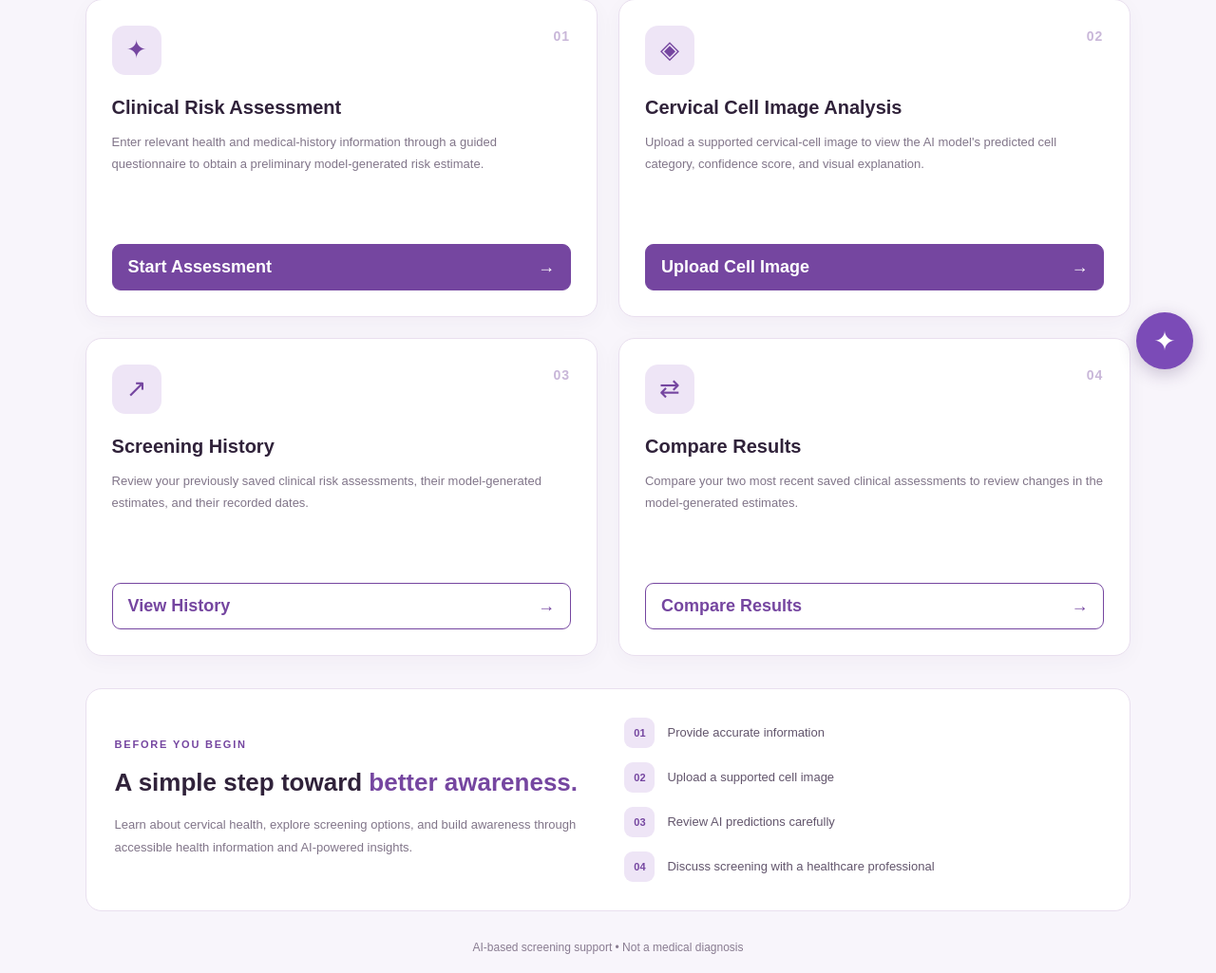
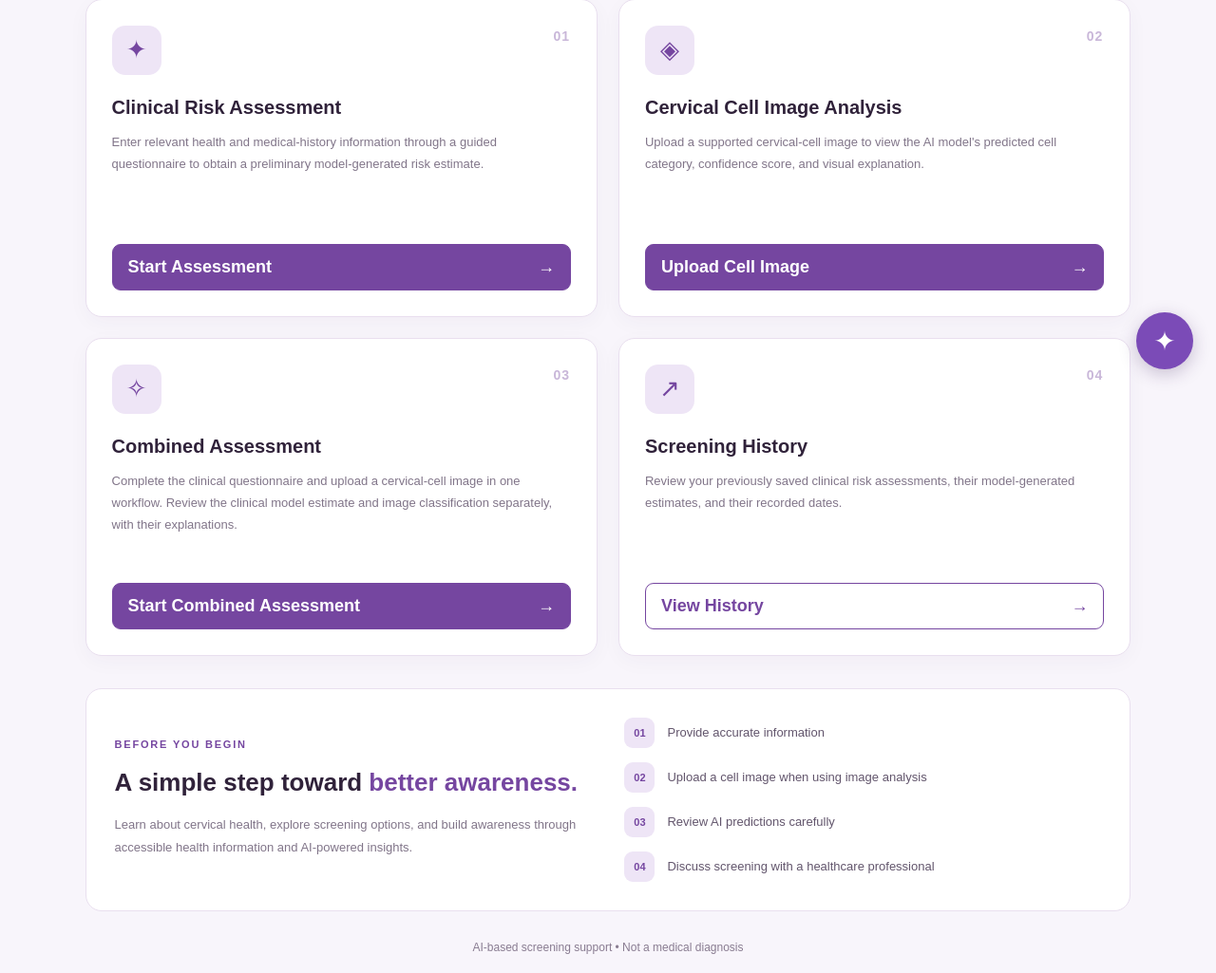
Before and after one commit to saloni-016/Cervi-AI, a Flask app: page /choose in a window 1280 px wide. Shown: the part 387-1412 px from the top of the page at 95% size. Run offline with Flask 3, Linux system fonts and the light colour scheme; the visitor is signed in with stand-in values (Sample User, id 1); parts of the project's set-up code (start-up, migrations or seed data) failed here and were passed over.

Commit message:
Update choose.html

```diff
--- a/templates/choose.html
+++ b/templates/choose.html
@@ -542,13 +542,39 @@ font-size: 17px;
 
             </article>
 
-            <!-- Screening history -->
+
+
+            <!-- Combined assessment -->
+
+            <article class="dashboard-card">
+
+                <div class="card-icon">✧</div>
+
+                <div class="card-number">03</div>
+
+                <h2>Combined Assessment</h2>
+
+                <p>
+                    Complete the clinical questionnaire and upload a
+                    cervical-cell image in one workflow. Review the
+                    clinical model estimate and image classification
+                    separately, with their explanations.
+                </p>
+
+                <a href="{{ url_for('combined_assessment') }}"
+                   class="card-button">
+                    <span>Start Combined Assessment</span>
+                    <span>→</span>
+                </a>
+
+            </article>
+<!-- Screening history -->
 
             <article class="dashboard-card">
 
                 <div class="card-icon">↗</div>
 
-                <div class="card-number">03</div>
+                <div class="card-number">04</div>
 
                 <h2>Screening History</h2>
 
@@ -560,29 +586,6 @@ font-size: 17px;
                 <a href="{{ url_for('history') }}"
                    class="card-button secondary">
                     <span>View History</span>
-                    <span>→</span>
-                </a>
-
-            </article>
-
-            <!-- Compare results -->
-
-            <article class="dashboard-card">
-
-                <div class="card-icon">⇄</div>
-
-                <div class="card-number">04</div>
-
-                <h2>Compare Results</h2>
-
-                <p>
-                    Compare your two most recent saved clinical assessments
-                    to review changes in the model-generated estimates.
-                </p>
-
-                <a href="{{ url_for('compare') }}"
-                   class="card-button secondary">
-                    <span>Compare Results</span>
                     <span>→</span>
                 </a>
 
@@ -623,7 +626,7 @@ font-size: 17px;
 
             <div class="info-item">
                 <strong>02</strong>
-                <span>Upload a supported cell image</span>
+                <span>Upload a cell image when using image analysis</span>
             </div>
 
             <div class="info-item">
```
